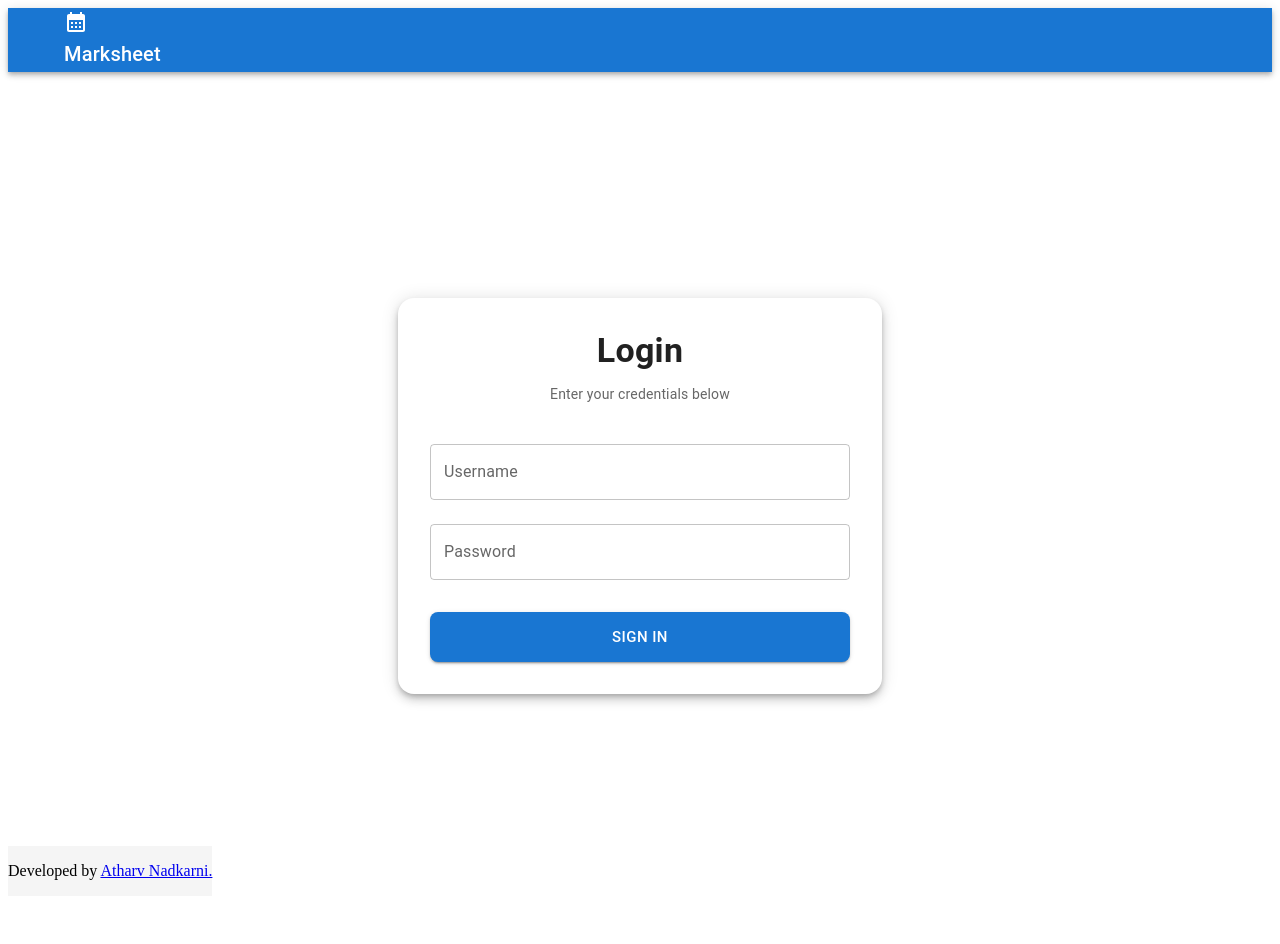
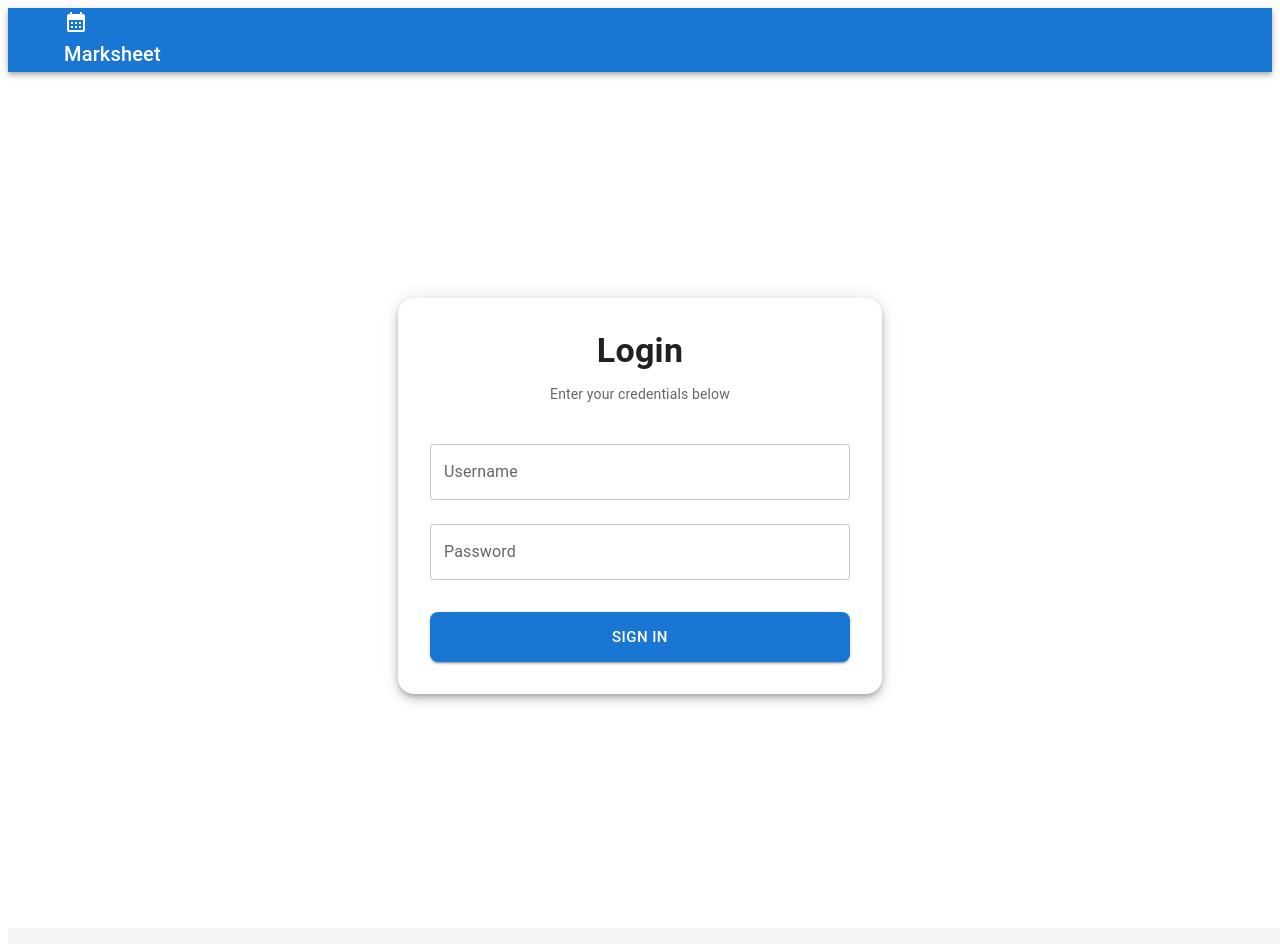
Before and after one commit to Atharvnadkarni/middlesboro-hat, a React app in the folder frontend/: page /login in a window 1280 px wide. Shown: the top 944 px of the page. Before the commit the page ends 904 px from the top, so only its background shows below. Built offline with nearby package versions, Linux system fonts and the light colour scheme; no server answers; the HTML template or start-up script is replaced by a standard one.

Commit message:
xifification

```diff
--- a/frontend/src/App.js
+++ b/frontend/src/App.js
@@ -56,8 +56,7 @@ const App = () => {
         sx={{
           py: 2,
           mt: 4,
-          position: "absolute",
-          bottom: 0,
+          width: "100vw",
           textAlign: "center",
           bgcolor: "#f5f5f5",
         }}
```
